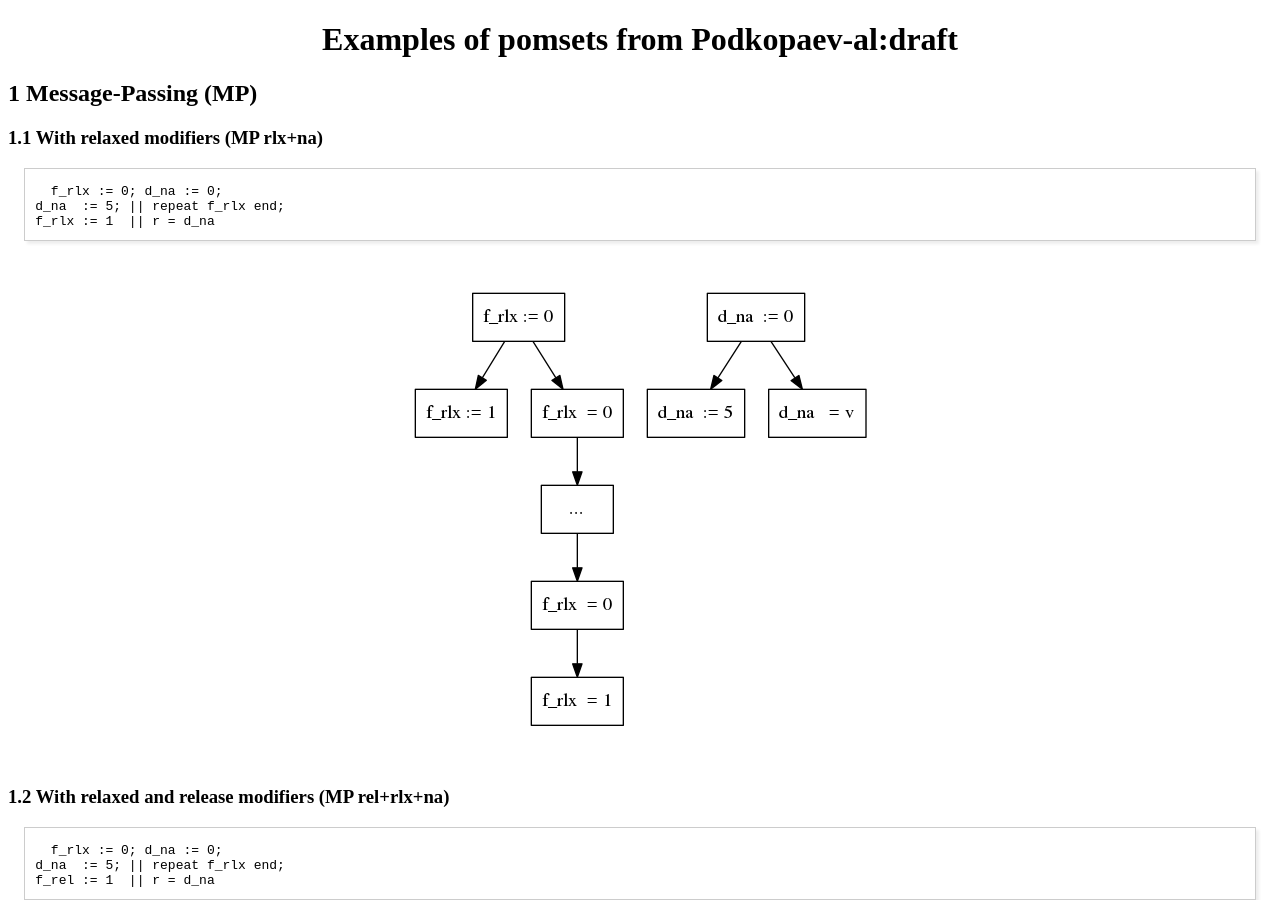
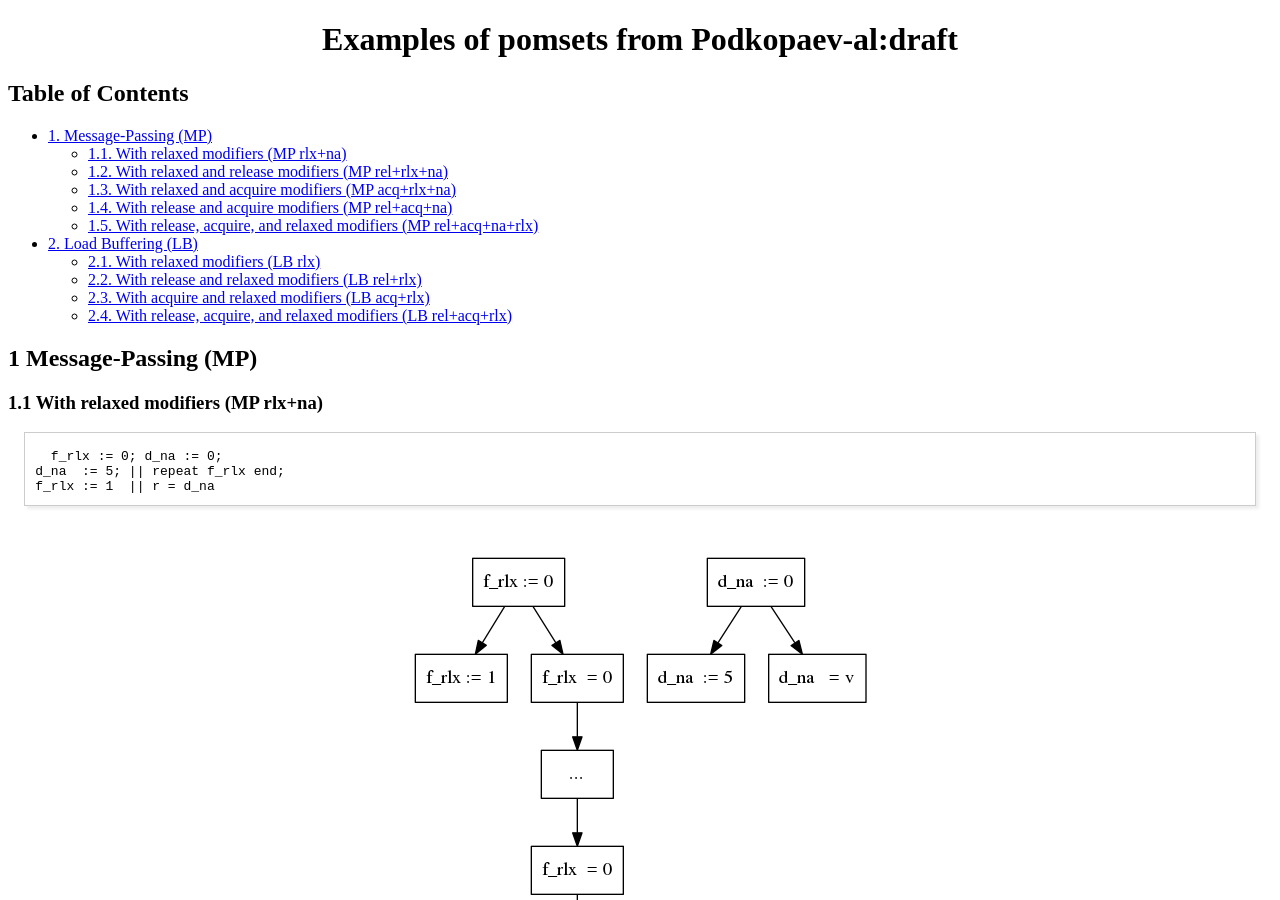
Before and after one commit to anlun/anlun.github.io, a Jekyll site: the page pomsets.html, which Jekyll copies as it is, in a window 1280 px wide and 900 px high. Built offline with Jekyll 4.4.1, drawn with Linux system fonts in a browser that asks for light colours; formulas are drawn with MathJax 3.

Commit message:
Added a table of contents to pomsets page.

```diff
--- a/pomsets.html
+++ b/pomsets.html
@@ -178,6 +178,30 @@ for the JavaScript code in this tag.
 <body>
 <div id="content">
 <h1 class="title">Examples of pomsets from Podkopaev-al:draft</h1>
+<div id="table-of-contents">
+<h2>Table of Contents</h2>
+<div id="text-table-of-contents">
+<ul>
+<li><a href="#sec-1">1. Message-Passing (MP)</a>
+<ul>
+<li><a href="#sec-1-1">1.1. With relaxed modifiers (MP rlx+na)</a></li>
+<li><a href="#sec-1-2">1.2. With relaxed and release modifiers (MP rel+rlx+na)</a></li>
+<li><a href="#sec-1-3">1.3. With relaxed and acquire modifiers (MP acq+rlx+na)</a></li>
+<li><a href="#sec-1-4">1.4. With release and acquire modifiers (MP rel+acq+na)</a></li>
+<li><a href="#sec-1-5">1.5. With release, acquire, and relaxed modifiers (MP rel+acq+na+rlx)</a></li>
+</ul>
+</li>
+<li><a href="#sec-2">2. Load Buffering (LB)</a>
+<ul>
+<li><a href="#sec-2-1">2.1. With relaxed modifiers (LB rlx)</a></li>
+<li><a href="#sec-2-2">2.2. With release and relaxed modifiers (LB rel+rlx)</a></li>
+<li><a href="#sec-2-3">2.3. With acquire and relaxed modifiers (LB acq+rlx)</a></li>
+<li><a href="#sec-2-4">2.4. With release, acquire, and relaxed modifiers (LB rel+acq+rlx)</a></li>
+</ul>
+</li>
+</ul>
+</div>
+</div>
 
 <div id="outline-container-sec-1" class="outline-2">
 <h2 id="sec-1"><span class="section-number-2">1</span> Message-Passing (MP)</h2>
--- a/pomsets.org
+++ b/pomsets.org
@@ -1,5 +1,5 @@
 #+TITLE: Examples of pomsets from Podkopaev-al:draft
-#+OPTIONS: toc:nil author:nil email:nil creator:nil timestamp:nil html-postamble:nil
+#+OPTIONS: author:nil email:nil creator:nil timestamp:nil html-postamble:nil
 
 * Message-Passing (MP)
 ** With relaxed modifiers (MP rlx+na)
```
